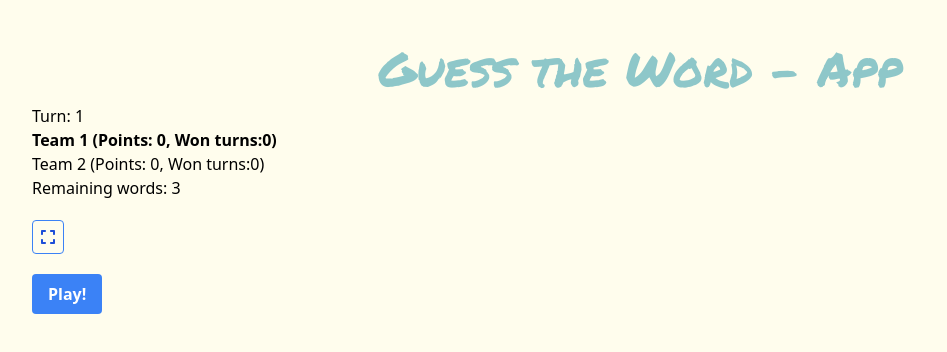
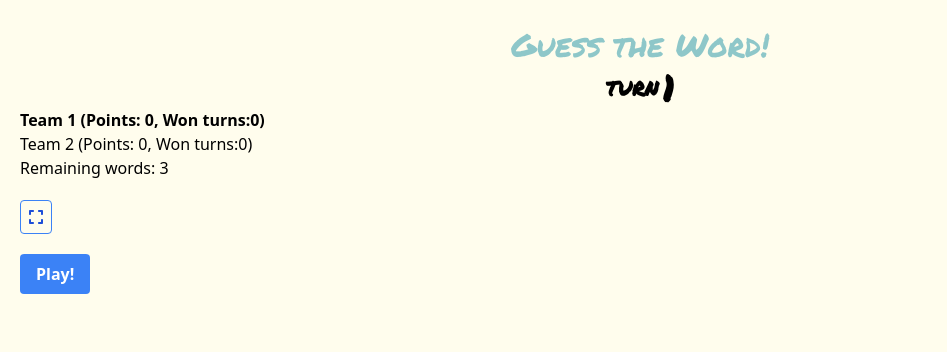
Before and after one commit to em-jose/guess-the-word, a React (Vite) app: page / in a window 1280 px wide. Shown: the top 352 px of the page, without its empty margins (0-947 px from the left). Built offline with nearby package versions, Linux system fonts and the light colour scheme.

Commit message:
style: change title and turns font

```diff
--- a/src/components/GameInfo.jsx
+++ b/src/components/GameInfo.jsx
@@ -7,19 +7,26 @@ export const GameInfo = ({
     return (
         <div>
             <ul>
-                <li>Turn: {currentTurn}</li>
+                <li className="font-bold text-marker flex justify-center items-center">
+                    <span className="text-xl uppercase mr-1">Turn</span>
+                    <span className="text-4xl">{currentTurn}</span>
+                </li>
                 {teams.map((team, i) => (
                     <li
                         key={i}
                         className={`${i == currentTeam ? "current-team" : ""}`}
                     >
-                        <span>
+                        <span className="">
                             {team.name} (Points: {team.points}, Won turns:
                             {team.wonTurns})
                         </span>
                     </li>
                 ))}
-                <li>Remaining words: {remainingWords}</li>
+                <li>
+                    <span className="">
+                        Remaining words: {remainingWords}
+                    </span>
+                </li>
             </ul>
         </div>
     );
--- a/src/components/GuessTheWord.jsx
+++ b/src/components/GuessTheWord.jsx
@@ -191,9 +191,9 @@ export const GuessTheWord = () => {
     };
 
     return (
-        <div className="p-8">
+        <div className="p-5">
             <header>
-                <h1 className="title">Guess the Word - App</h1>
+                <h1 className="title">Guess the Word!</h1>
                 <GameInfo
                     currentTurn={currentTurn}
                     teams={teams}
--- a/src/index.css
+++ b/src/index.css
@@ -27,7 +27,11 @@ html {
 
 .title {
     font-family: "Permanent Marker";
-    font-size: 3rem;
+    font-size: 2rem;
     color: #8ec7c9;
     text-align: center;
 }
+
+.text-marker {
+    font-family: "Permanent Marker";
+}
```
